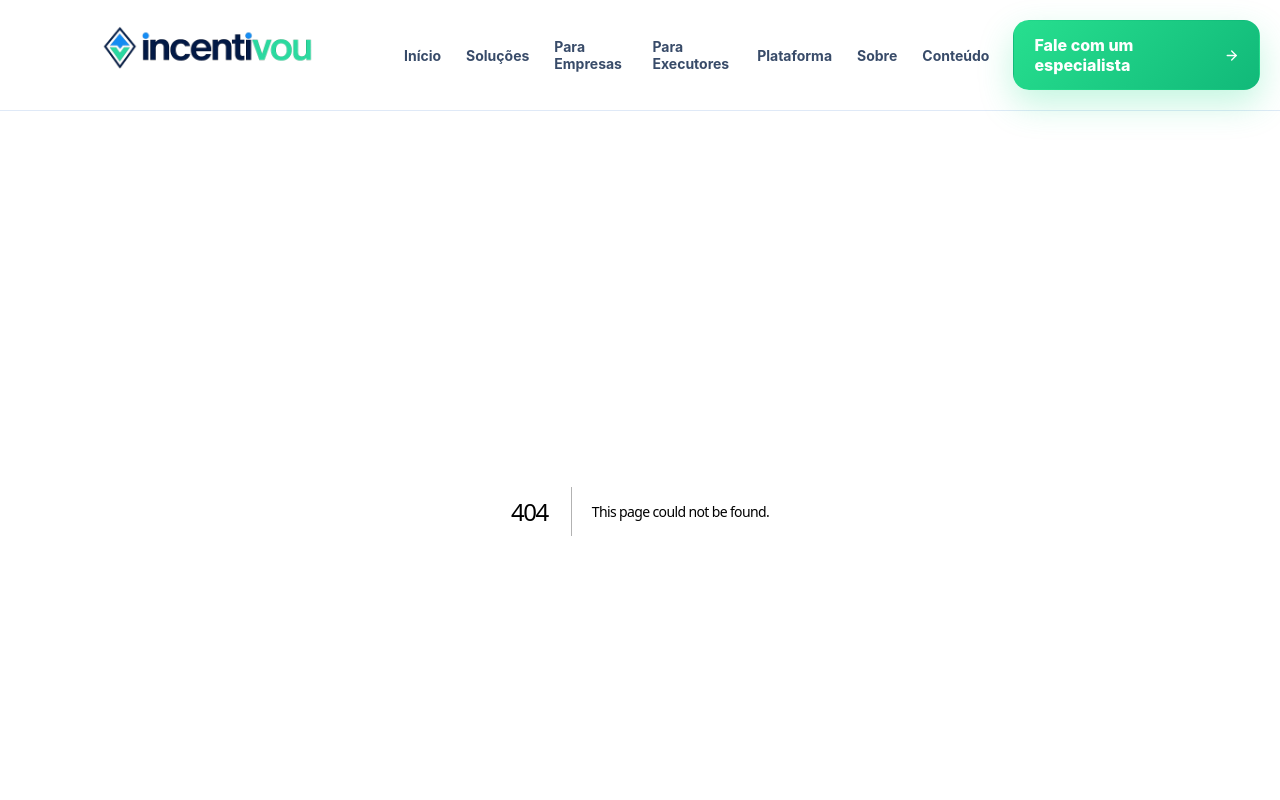
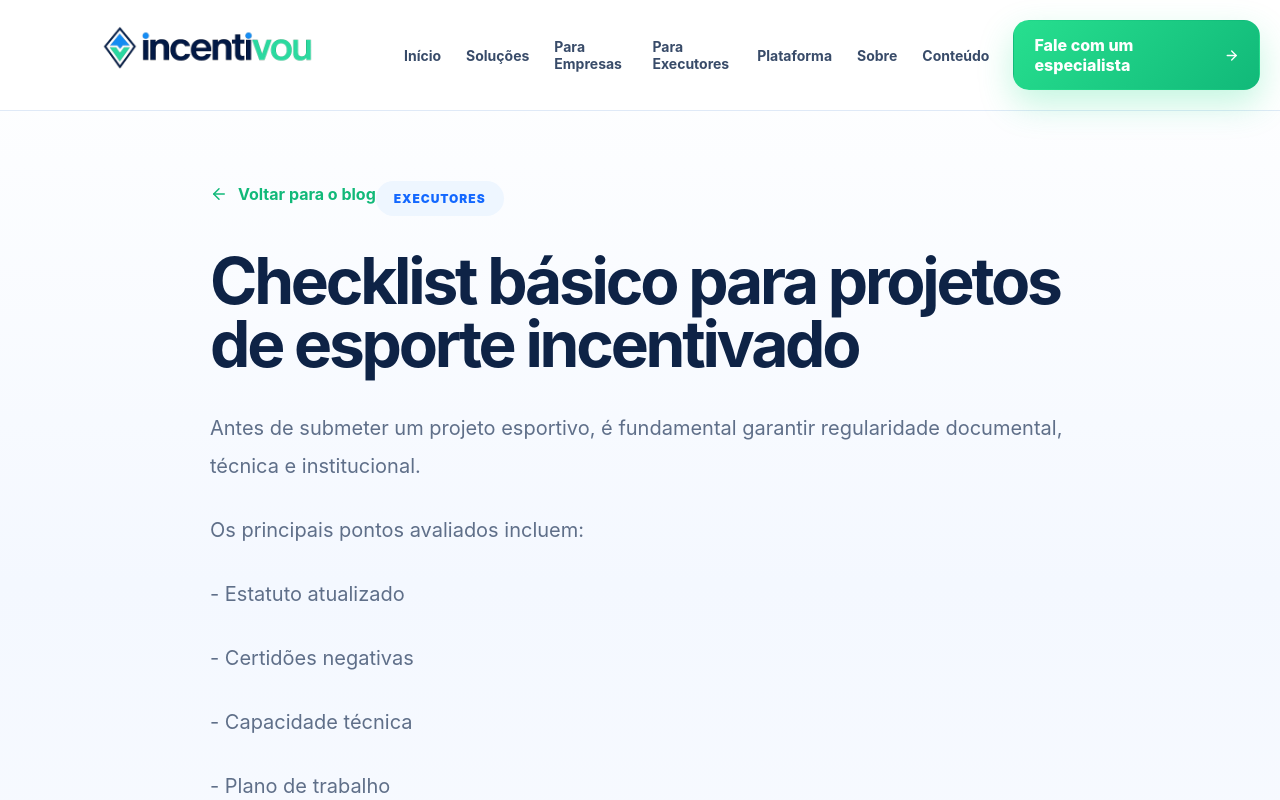
Before and after one commit to Brunoleoguilherme/incentivou-site, a Next.js app: page /blog/checklist-projeto-esporte-incentivado in a window 1280 px wide. Before the commit this address had no page. Shown: the top 800 px of the page. Built offline with nearby package versions, Linux system fonts and the light colour scheme.

Commit message:
Transforma blog em portal premium de materias

```diff
--- /dev/null
+++ b/app/blog/[slug]/page.js
@@ -0,0 +1,91 @@
+import Link from 'next/link';
+import { ArrowLeft } from 'lucide-react';
+
+const posts = {
+  'como-transformar-imposto-em-impacto-esportivo': {
+    title: 'Como transformar imposto em impacto esportivo',
+    category: 'Empresas',
+    content: `
+A Lei de Incentivo ao Esporte permite que empresas direcionem parte do imposto devido para apoiar projetos esportivos aprovados pelo Governo Federal.
+
+Além do benefício fiscal, empresas passam a gerar impacto social, fortalecimento institucional e posicionamento de marca.
+
+Projetos esportivos oferecem oportunidades reais de relacionamento com comunidades, ESG, ativações de marca e transformação social.
+
+Com estratégia correta, o incentivo deixa de ser apenas obrigação tributária e se torna investimento institucional.
+`,
+  },
+
+  'checklist-projeto-esporte-incentivado': {
+    title: 'Checklist básico para projetos de esporte incentivado',
+    category: 'Executores',
+    content: `
+Antes de submeter um projeto esportivo, é fundamental garantir regularidade documental, técnica e institucional.
+
+Os principais pontos avaliados incluem:
+
+- Estatuto atualizado
+- Certidões negativas
+- Capacidade técnica
+- Plano de trabalho
+- Orçamento coerente
+- Estratégia de execução
+- Plano de captação
+
+Organizações preparadas possuem muito mais chance de aprovação e captação.
+`,
+  },
+
+  'prestacao-de-contas-comeca-no-primeiro-dia': {
+    title: 'Por que a prestação de contas começa no primeiro dia',
+    category: 'Compliance',
+    content: `
+Um dos maiores erros dos projetos incentivados é deixar a prestação de contas apenas para o final.
+
+A execução segura depende de:
+
+- Organização documental
+- Controle financeiro
+- Registro de pagamentos
+- Evidências das entregas
+- Relatórios periódicos
+- Monitoramento técnico
+
+Quando o projeto nasce organizado, a prestação de contas se torna muito mais simples e segura.
+`,
+  },
+};
+
+export default function BlogPost({ params }) {
+  const post = posts[params.slug];
+
+  if (!post) {
+    return <div>Matéria não encontrada.</div>;
+  }
+
+  return (
+    <main className="section">
+      <div className="container blogPostContainer">
+        <Link href="/blog" className="blogBackLink">
+          <ArrowLeft size={18} />
+          Voltar para o blog
+        </Link>
+
+        <span className="blogPostTag">
+          {post.category}
+        </span>
+
+        <h1>{post.title}</h1>
+
+        <article className="blogPostContent">
+          {post.content
+            .trim()
+            .split('\n')
+            .map((paragraph, index) => (
+              <p key={index}>{paragraph}</p>
+            ))}
+        </article>
+      </div>
+    </main>
+  );
+}
--- a/app/globals.css
+++ b/app/globals.css
@@ -3366,3 +3366,121 @@ main {
     grid-template-columns: 1fr !important;
   }
 }
+
+/* BLOG PREMIUM */
+
+.blogPremiumGrid {
+  display: grid;
+  grid-template-columns: repeat(3, 1fr);
+  gap: 28px;
+}
+
+.blogPremiumCard {
+  background: #fff;
+  border: 1px solid #dbe7f4;
+  border-radius: 28px;
+  overflow: hidden;
+  transition: .25s ease;
+  box-shadow: 0 10px 30px rgba(15,23,42,.05);
+}
+
+.blogPremiumCard:hover {
+  transform: translateY(-6px);
+  box-shadow: 0 20px 50px rgba(15,23,42,.10);
+}
+
+.blogPremiumImageWrap {
+  height: 220px;
+  overflow: hidden;
+}
+
+.blogPremiumImage {
+  width: 100%;
+  height: 100%;
+  object-fit: cover;
+}
+
+.blogPremiumContent {
+  padding: 28px;
+}
+
+.blogPremiumTag {
+  display: inline-flex;
+  padding: 8px 14px;
+  border-radius: 999px;
+  background: #eef6ff;
+  color: #1368ff;
+  font-size: 12px;
+  font-weight: 800;
+  letter-spacing: .08em;
+  text-transform: uppercase;
+  margin-bottom: 18px;
+}
+
+.blogPremiumContent h3 {
+  font-size: 30px;
+  line-height: 1.08;
+  margin-bottom: 16px;
+}
+
+.blogPremiumContent p {
+  color: var(--muted);
+  line-height: 1.7;
+  margin-bottom: 22px;
+}
+
+.blogPremiumLink {
+  display: inline-flex;
+  align-items: center;
+  gap: 8px;
+  color: var(--green-2);
+  font-weight: 800;
+  text-decoration: none;
+}
+
+.blogPostContainer {
+  max-width: 900px;
+}
+
+.blogBackLink {
+  display: inline-flex;
+  align-items: center;
+  gap: 10px;
+  margin-bottom: 28px;
+  color: var(--green-2);
+  font-weight: 700;
+  text-decoration: none;
+}
+
+.blogPostTag {
+  display: inline-flex;
+  margin-bottom: 18px;
+  padding: 10px 18px;
+  border-radius: 999px;
+  background: #eef6ff;
+  color: #1368ff;
+  font-size: 12px;
+  font-weight: 900;
+  letter-spacing: .08em;
+  text-transform: uppercase;
+}
+
+.blogPostContainer h1 {
+  font-size: clamp(42px, 5vw, 68px);
+  line-height: .98;
+  letter-spacing: -.05em;
+  margin-bottom: 34px;
+}
+
+.blogPostContent p {
+  font-size: 20px;
+  line-height: 1.9;
+  color: var(--muted);
+  margin-bottom: 26px;
+}
+
+@media (max-width: 1100px) {
+  .blogPremiumGrid {
+    grid-template-columns: 1fr;
+  }
+}
```
Also changed, not shown: app/blog/page.js (+48 -6 lines).
